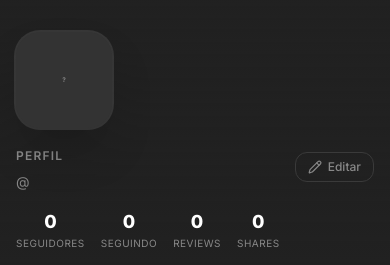
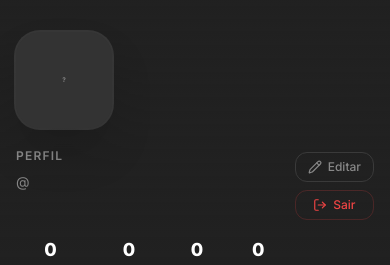
Before and after one commit to ichin23/salbum_web, a Vue app: page /profile in a window 390 px wide. Shown: the top 265 px of the page. Built offline with nearby package versions, Linux system fonts and the light colour scheme; no server answers; sample sign-in values are in the browser's storage; a web font is replaced by a local one.

Commit message:
feat(ui): add logout button to profile view on mobile

```diff
--- a/src/views/ProfileView.vue
+++ b/src/views/ProfileView.vue
@@ -1,6 +1,6 @@
 <script setup lang="ts">
 import { ref, computed, onMounted } from "vue";
-import { BarChart2, BookOpen, Share2, Loader2, Pencil } from "lucide-vue-next";
+import { BarChart2, BookOpen, Share2, Loader2, Pencil, LogOut } from "lucide-vue-next";
 import { useAuthStore } from "../stores/auth";
 import { getUserActivityFeed } from "../services/activityService";
 import type { ActivityItemDTO } from "../types";
@@ -12,6 +12,11 @@ import { useRouter } from "vue-router";
 
 const auth = useAuthStore();
 const router = useRouter();
+
+function handleLogout() {
+  auth.logout();
+  router.replace({ name: "login" });
+}
 
 // ─── Feed state ───────────────────────────────────────────────────────────────
 const feedItems = ref<ActivityItemDTO[]>([]);
@@ -115,13 +120,23 @@ const tabs: { key: FilterTab; label: string; icon: typeof BarChart2 }[] = [
                   {{ auth.user.bio }}
                 </p>
               </div>
+              <div class="flex flex-col gap-2 mt-1">
                 <button
                   @click="router.push({ name: 'edit-profile' })"
-                class="flex-shrink-0 flex items-center gap-1.5 px-3 py-1.5 rounded-xl border border-[var(--color-border)] text-xs font-medium text-muted hover:border-primary hover:text-primary transition-colors mt-1"
+                  class="flex-shrink-0 flex items-center justify-center gap-1.5 px-3 py-1.5 rounded-xl border border-[var(--color-border)] text-xs font-medium text-muted hover:border-primary hover:text-primary transition-colors"
                 >
                   <Pencil class="w-3.5 h-3.5" />
                   Editar
                 </button>
+                <button
+                  @click="handleLogout"
+                  class="flex-shrink-0 flex items-center justify-center gap-1.5 px-3 py-1.5 rounded-xl border border-red-500/20 text-xs font-medium text-red-500 hover:bg-red-500/10 transition-colors lg:hidden"
+                  title="Sair"
+                >
+                  <LogOut class="w-3.5 h-3.5" />
+                  Sair
+                </button>
+              </div>
             </div>
 
             <!-- Stats -->
```
Lines whose indentation alone changed are shown as unchanged.
